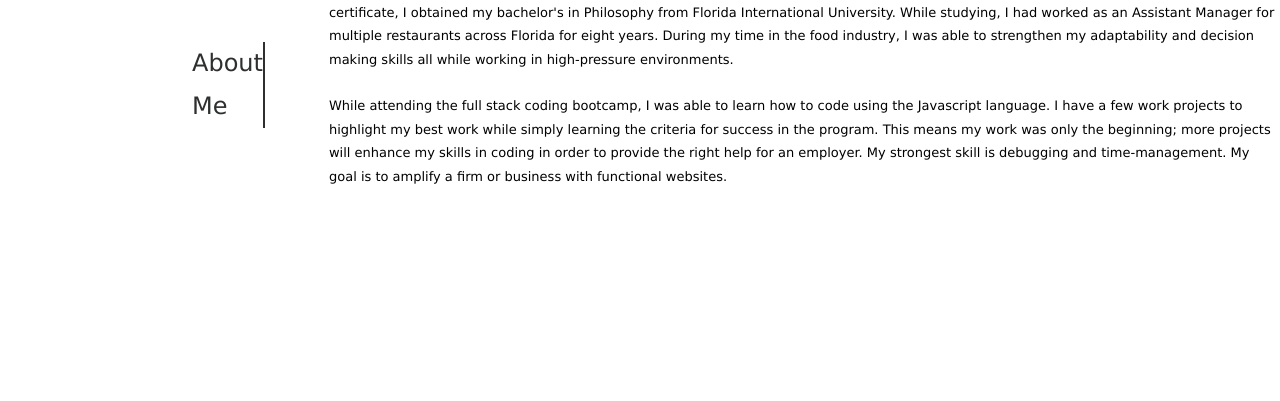
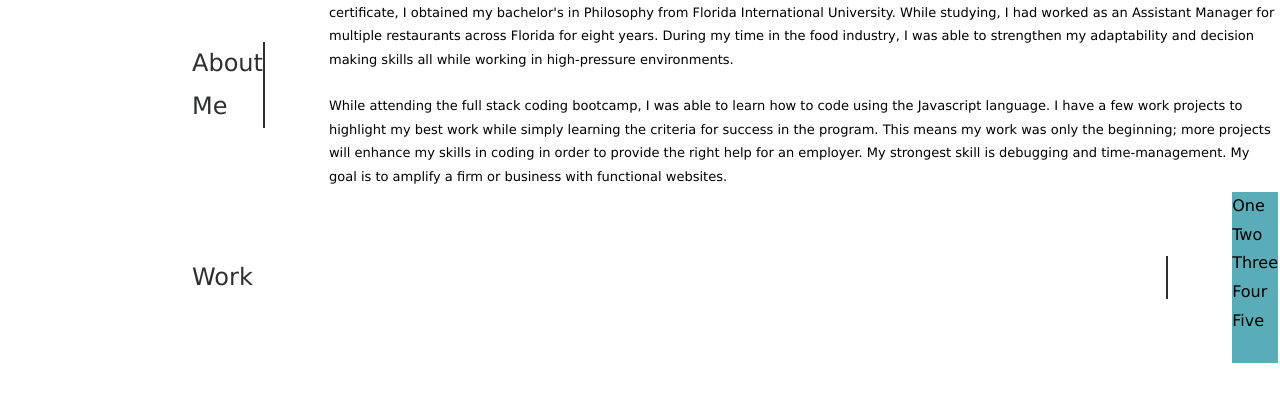
Before and after one commit to haileyrb25/Work_Portfolio, a plain HTML site: page index.html in a window 1280 px wide. Shown: the part 335-736 px from the top of the page. Drawn offline with Linux system fonts and the light colour scheme.

Commit message:
Attempted to add flex boxes to 'work' section

```diff
--- a/index.html
+++ b/index.html
@@ -42,6 +42,22 @@
     </div>
   </div>
 
+  <div class="flex-boxes">
+
+    <div class="flex-work">
+        Work
+    </div>
+
+    <div class="flex-examples">
+      <div class="parent-box">
+        <div>One</div>
+        <div>Two</div>
+        <div>Three</div>
+        <div>Four</div>
+        <div>Five</div>
+
+    </div>
+  </div>
 
 
 
--- a/style.css
+++ b/style.css
@@ -118,7 +118,7 @@ article p { margin-left: 350px; }
   color: #2e3030;
 }
 
-.flex-container2{
+.flex-container2 {
   margin-right: 2px;
   float: right;
   display: block;
@@ -128,6 +128,63 @@ article p { margin-left: 350px; }
 }
 
 
+
+.flex-boxes {
+  display: flex;
+
+}
+
+.flex-work {
+  flex: 1;
+  border-right: 2px solid #2e3030;
+  margin: 5%;
+  padding-left: 10%;
+  justify-content: space-between;
+  font-family: Verdana, Geneva, Tahoma, sans-serif;
+  font-size: x-large;
+  color: #2e3030;
+}
+
+/* .flex-examples {
+  margin-right: 2px;
+  float: right;
+  display: block;
+  font-family: Verdana, Geneva, Tahoma, sans-serif;
+  font-size: small;
+  margin-right: 5px;  */
+/* }  */
+
+
+.flex-examples {
+  display: flex;
+  float: right;
+  flex-wrap: wrap;
+  row-gap: 10px;
+  column-gap: 2em;
+  margin-right: 2px;
+  float: right;
+  display: flex;
+  font-family: Verdana, Geneva, Tahoma, sans-serif;
+  background-color: rgb(90, 173, 184);
+}
+
+
+/* .parent-box {
+  display: flex;
+  flex-wrap: wrap;
+  row-gap: 10px;
+  column-gap: 2em;
+} */
+
+.parent-box > * {
+  flex: 1;
+}
+/*
+.child1 {
+  background-color: red;
+  width: 100px;
+  height: 100px;
+} */
 /* .container1 {
   border-right: 3px solid #2e3030;
   justify-content: space-between;
```
